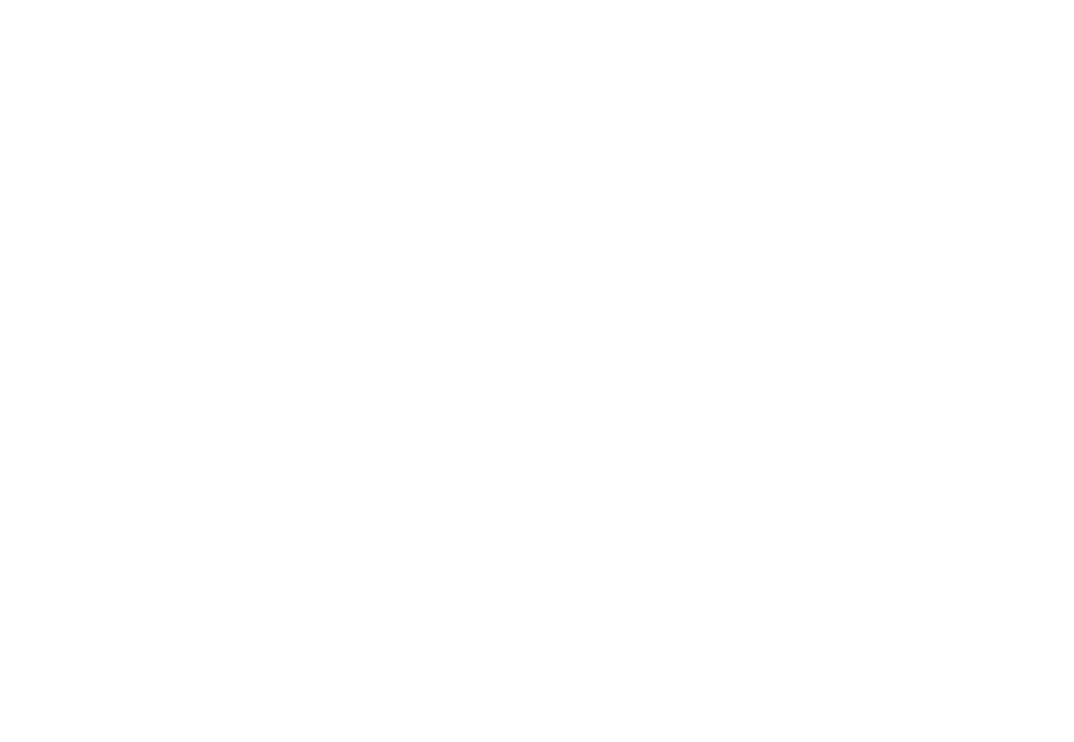
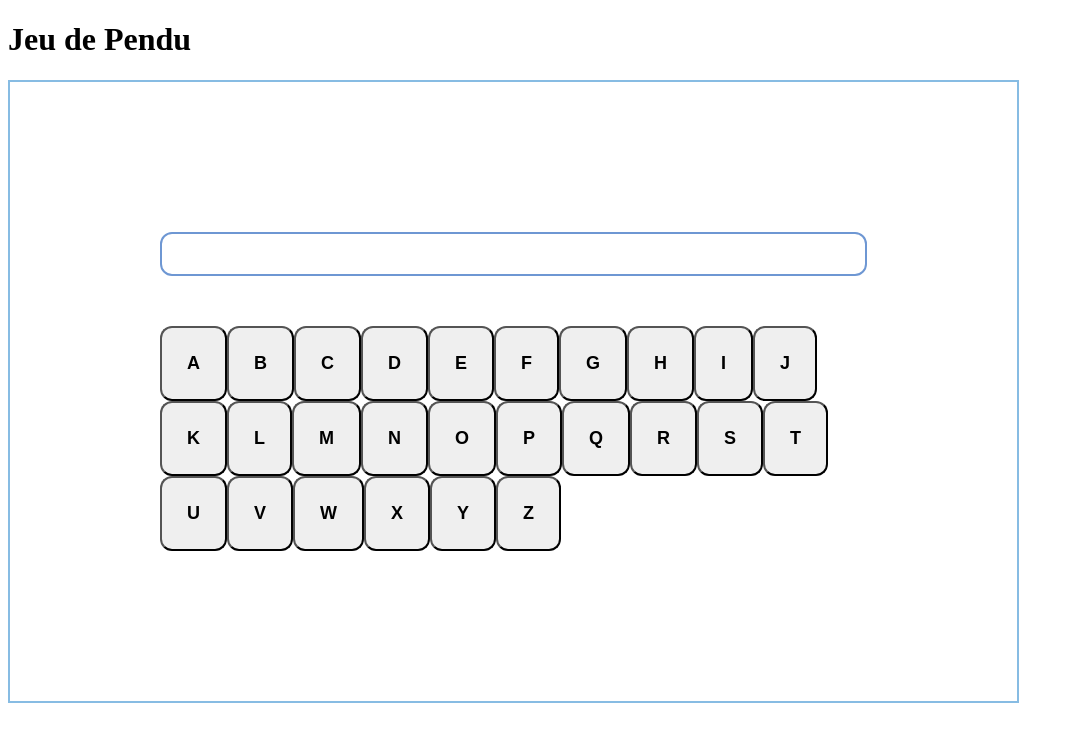
Before and after one commit to nad1515/bonhomme-pendu, a plain HTML site: page index.html in a window 1280 px wide. Shown: the whole page, without its empty margins (0-1074 px from the left). Drawn offline with Linux system fonts and the light colour scheme.

Commit message:
debut pendu

```diff
--- a/assets/css/style.css
+++ b/assets/css/style.css
@@ -0,0 +1,28 @@
+*{
+    box-sizing: border-box;
+}
+.contenaire{
+    width: 80%;
+   padding: 150px;
+    border: 2px solid rgb(135, 188, 227);
+}
+.affiche-mots{
+    padding: 20px;
+    border: 2px solid rgb(110, 151, 211);
+    margin-bottom: 50px;
+    border-radius: 12px;
+
+}
+
+.alphabet{
+    border: 1px solid rgba(red, green, blue, alpha);
+    padding: 25px;
+    align-items: center;
+    border-radius: 12px;
+    font-size: large;
+    font-weight: bold;
+  }
+  .image{
+
+
+  }
--- a/assets/js/script.js
+++ b/assets/js/script.js
@@ -0,0 +1,39 @@
+let main = document.createElement("main");
+document.body.appendChild(main);
+let alphabet = ["A","B","C","D","E","F","G","H","I","J","K","L","M","N","O","P","Q","R","S","T","U","V","W","X","Y","Z"];
+let vocabulaire = ['reussite','optimiste','perceverance','patience'];
+let essais = 8;
+let lettres_restantes = 'ABCDEFGHIJKLMNOPQRSTUVWXYZ';
+let motadeviné;
+
+//............cree contenaire............
+
+let contenaire = document.createElement("div");
+main.appendChild(contenaire);
+contenaire.classList.add("contenaire");
+
+//-------------- crée l'afficheur mots-------
+
+let afficheMots = document.createElement("div");
+afficheMots.classList.add("affiche-mots");
+contenaire.appendChild(afficheMots);
+
+//-------------crée clavier alphabet----------
+
+ for(let index = 0; index < alphabet.length; index++){
+let alphaClavier = document.createElement("button");
+alphaClavier.classList.add("alphabet");
+contenaire.appendChild(alphaClavier);
+alphaClavier.innerText = alphabet[index];
+
+console.log(alphaClavier);
+}
+//-------------------------afficher l'alphabet dans affiche mot............
+
+
+
+  let monimage = document.createElement("div");
+  monimage.classList.add("image");
+  contenaire.appendChild(monimage);
+
+// //----------------------crée container img pendu----
--- a/index.html
+++ b/index.html
@@ -3,9 +3,11 @@
 <head>
     <meta charset="UTF-8">
     <meta name="viewport" content="width=device-width, initial-scale=1.0">
-    <title>Document</title>
+  <link rel="stylesheet" href="./assets/css/style.css">
+  <script src = "./assets/js/script.js" defer></script>
+    <title>Pendu</title>
 </head>
 <body>
-
+    <h1>Jeu de Pendu</h1>
 </body>
 </html>
```
Also changed, not shown: assets/img/jeu-du-pendu.png (added), jeu-du-pendu.png (added).
